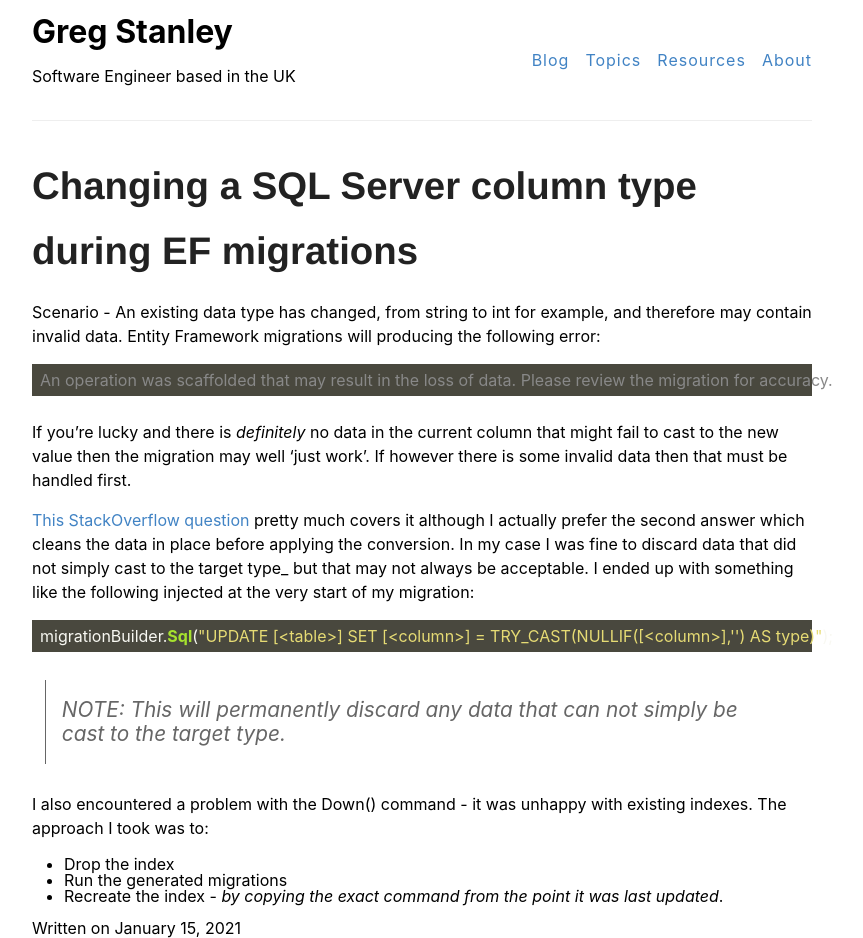
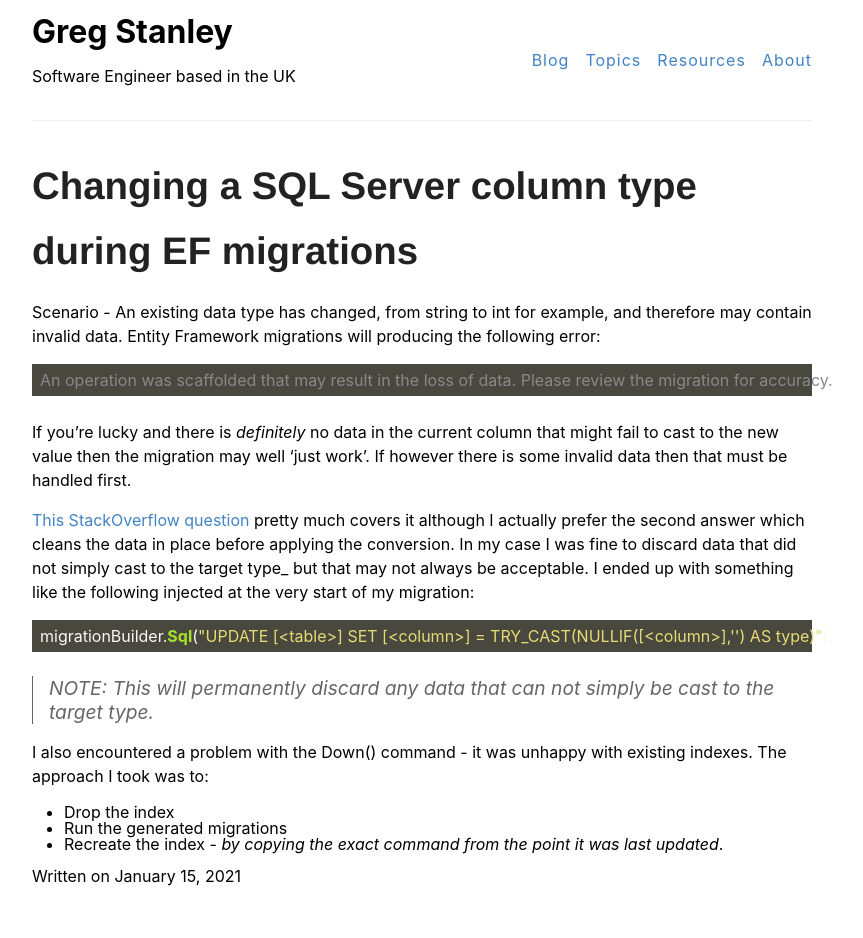
Before and after one commit to gregstanley/gregstanley.github.io, a Jekyll site: the page built from _posts/2021-01-15-Changing-a-SQL-Server-column-type-during-EF-migrations.md, in a window 1280 px wide. Shown: the whole page, without its empty margins (218-1081 px from the left). Built offline with Jekyll 4.4.1, drawn with Linux system fonts in a browser that asks for light colours; after the commit the page ends 900 px from its top, so only the background shows below that.

Commit message:
Blockquote and scroll

```diff
--- a/_sass/base.scss
+++ b/_sass/base.scss
@@ -174,11 +174,10 @@ img {
 .post,
 .page {
   blockquote {
-    margin: 1.8rem 0.8rem;
     border-left: 0.1rem solid $gray;
-    padding: 0.1rem 1rem;
+    padding: 0 1rem;
     color: $gray;
-    font-size: 1.3rem;
+    font-size: 1.2rem;
     font-style: italic;
   }
 
@@ -208,3 +207,7 @@ pre.highlight {
   margin: 0 0 1.5rem 0;
   padding: 0.5rem 0.5rem;
 }
+
+pre.highlight {
+  overflow-x: scroll;
+}
```
